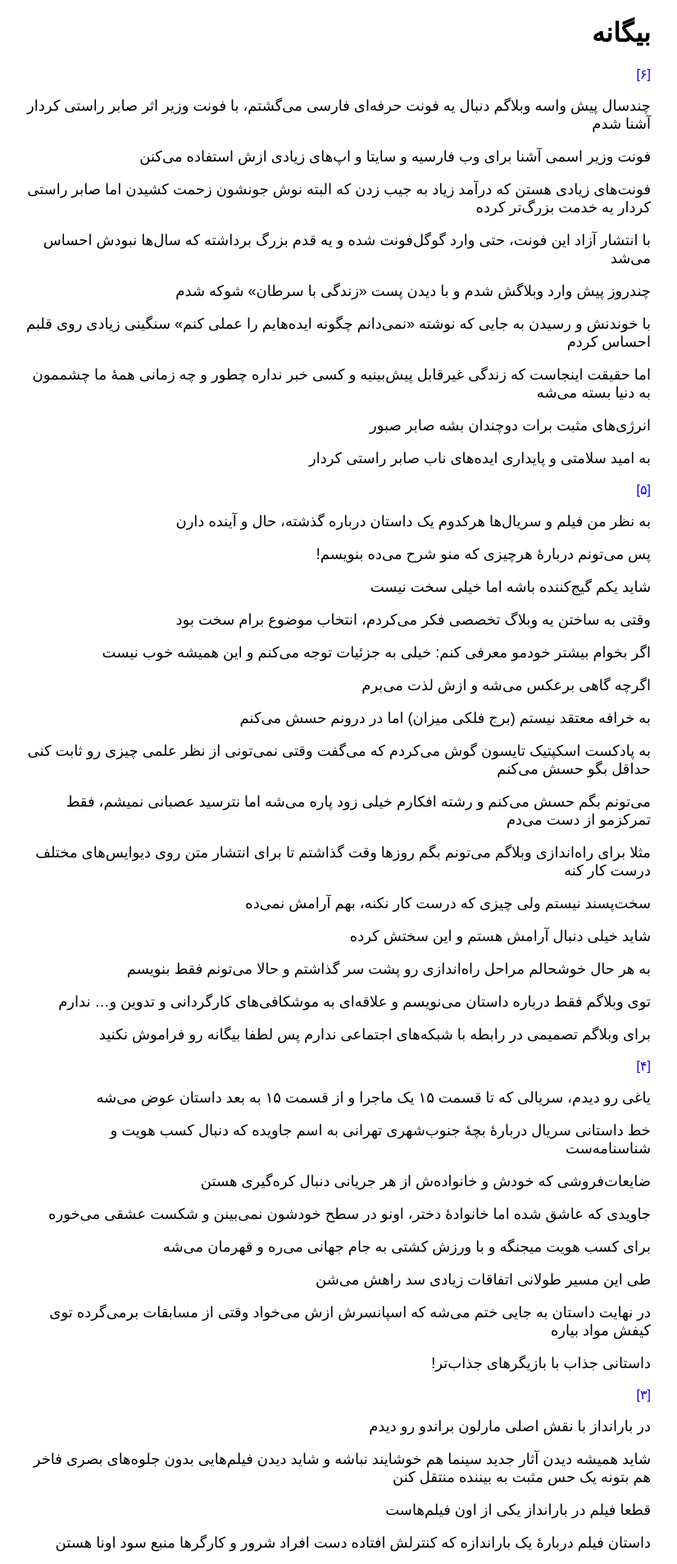
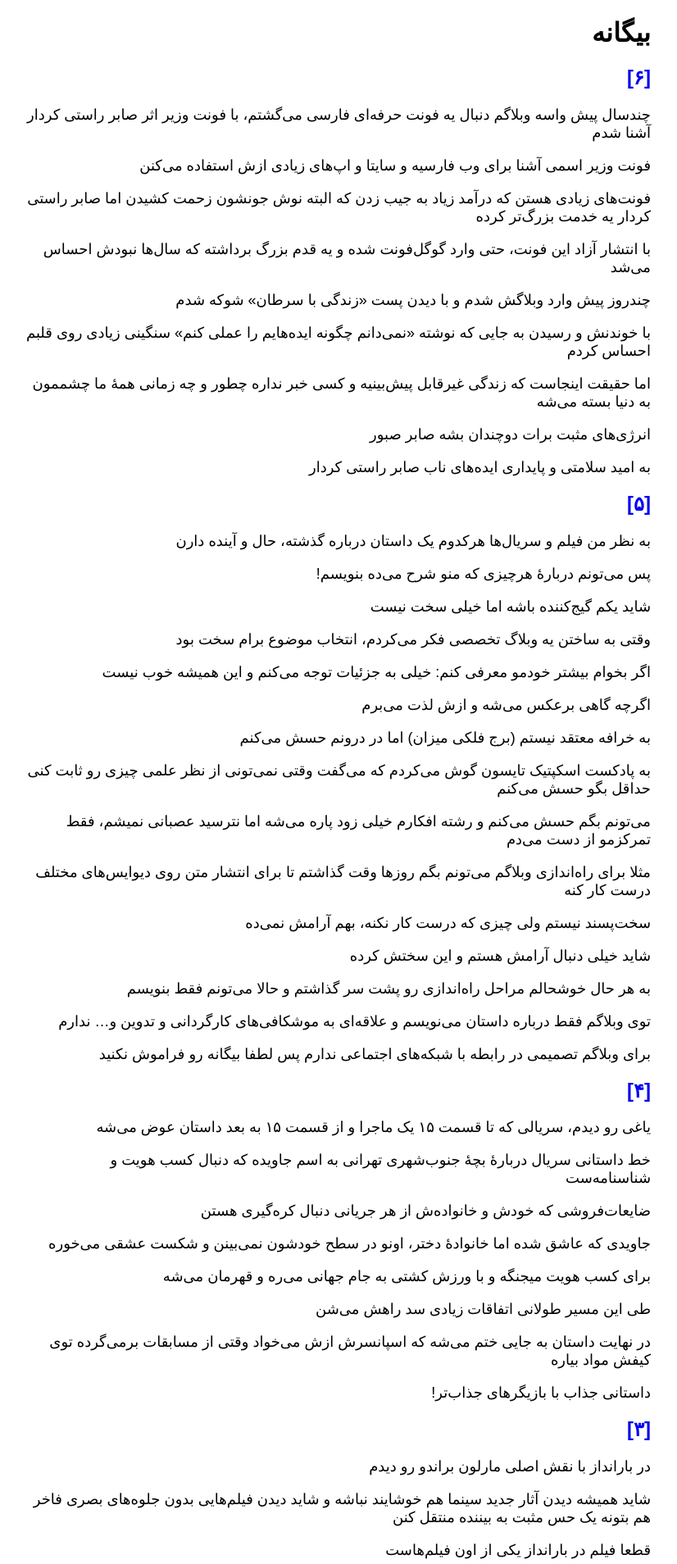
Before and after one commit to darkblog/darkblog.github.io, a Jekyll site: the page built from index.html, in a window 1280 px wide. Shown: the top 1908 px of the page at 82% size, without its empty margins (230-1056 px from the left). Built offline with Jekyll 4.4.1, drawn with Linux system fonts in a browser that asks for light colours.

Commit message:
Update index.html

```diff
--- a/index.html
+++ b/index.html
@@ -13,8 +13,9 @@ layout: compress
 <body>
 <h1>بیگانه</h1>
 {% for post in site.posts limit:1000 %}
-</hr>
+<h2>
 <a href="{{ site.url }}{{ post.url }}">[{{ post.title }}]</a>
+</h2>
 {{ post.content }}
 {% endfor %}
 </body>
```
